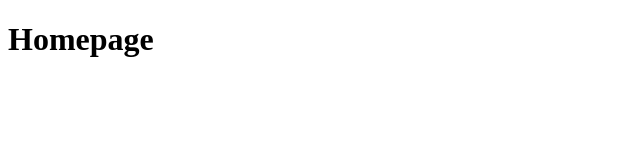
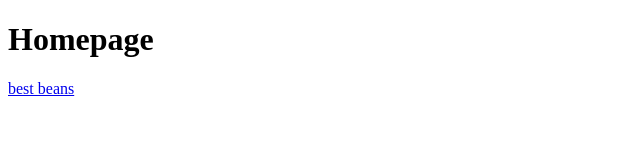
Before and after one commit to yambinis/odin-links-and-images, a plain HTML site: page index.html in a window 1280 px wide. Shown: the full height of the page, 0-640 px from the left. Drawn offline with Linux system fonts and the light colour scheme.

Commit message:
added link w/ noopener attribute for security

```diff
--- a/index.html
+++ b/index.html
@@ -6,5 +6,12 @@
   </head>
   <body>
     <h1>Homepage</h1>
+
+    <a
+      href="https://en.wikipedia.org/wiki/Baked_beans"
+      target="_blank"
+      rel="noopener"
+      >best beans</a
+    > <!-- link to baked beans on wikipedia, added noopener for added securityd-->
   </body>
 </html>
```
